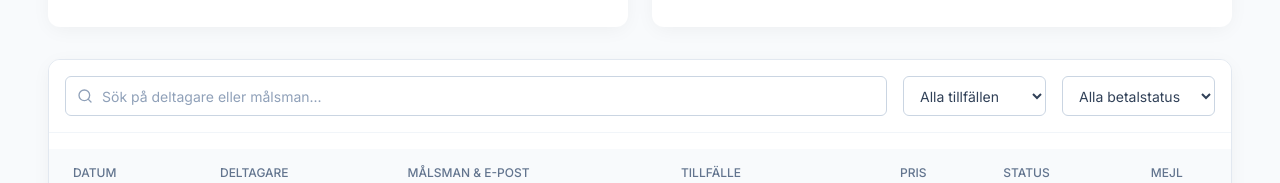
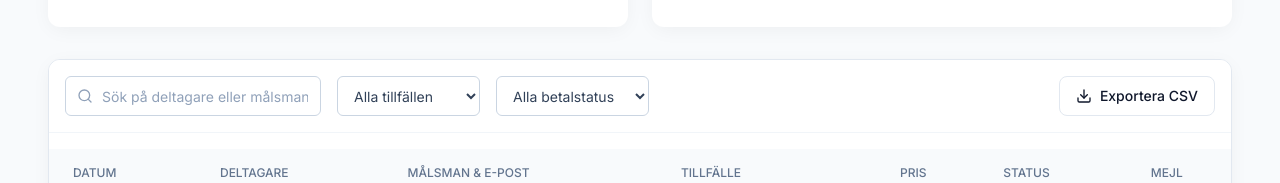
Before and after one commit to tenestom/vvsk, a Next.js app: page /admin in a window 1280 px wide. Shown: the part 221-404 px from the top of the page. Built offline with nearby package versions, Linux system fonts and the light colour scheme; no server answers; the database is empty.

Commit message:
feat: add CSV export functionality for registrations

```diff
--- a/src/components/AdminRegistrationsTable.tsx
+++ b/src/components/AdminRegistrationsTable.tsx
@@ -1,7 +1,7 @@
 "use client"
 
 import { useState } from "react"
-import { Search, CheckCircle2, Circle, MailCheck, Mail } from "lucide-react"
+import { Search, CheckCircle2, Circle, MailCheck, Mail, Download } from "lucide-react"
 import { Input } from "@/components/ui/input"
 import { Button } from "@/components/ui/button"
 import { togglePaymentStatus } from "@/app/actions/admin"
@@ -67,11 +67,66 @@ export function AdminRegistrationsTable({ initialRegistrations }: AdminRegistrat
     return true
   })
 
+  const exportToCSV = () => {
+    const headers = [
+      "Datum",
+      "Deltagare",
+      "Målsman 1",
+      "Telefon 1",
+      "Målsman 2",
+      "Telefon 2",
+      "E-post",
+      "Tillfälle",
+      "Pris (kr)",
+      "Betald",
+    ]
+
+    const escapeCSV = (value: string | number | null | undefined) => {
+      if (value === null || value === undefined) return ""
+      const stringValue = String(value)
+      if (stringValue.includes(",") || stringValue.includes('"') || stringValue.includes("\n")) {
+        return `"${stringValue.replace(/"/g, '""')}"`
+      }
+      return stringValue
+    }
+
+    const rows = filteredRegistrations.map((reg) => [
+      formatDate(reg.created_at),
+      reg.participant_name,
+      reg.guardian1_name,
+      reg.guardian1_phone,
+      reg.guardian2_name || "",
+      reg.guardian2_phone || "",
+      reg.email,
+      sessionLabels[reg.selected_session] || reg.selected_session,
+      reg.total_price,
+      reg.paid ? "Ja" : "Nej",
+    ])
+
+    const csvContent = [
+      headers.map(escapeCSV).join(","),
+      ...rows.map(row => row.map(escapeCSV).join(","))
+    ].join("\n")
+
+    // Add UTF-8 BOM so Excel interprets the Swedish characters correctly
+    const blob = new Blob(["\uFEFF" + csvContent], { type: "text/csv;charset=utf-8;" })
+    const url = URL.createObjectURL(blob)
+
+    const link = document.createElement("a")
+    link.href = url
+    const dateStr = new Date().toISOString().split("T")[0]
+    link.setAttribute("download", `vvsk-anmalningar-${dateStr}.csv`)
+    document.body.appendChild(link)
+    link.click()
+    document.body.removeChild(link)
+  }
+
   return (
     <div className="space-y-4">
-      {/* Filters */}
-      <div className="flex flex-col sm:flex-row gap-4 p-4 bg-white border-b border-slate-100">
-        <div className="relative flex-1">
+      {/* Filters & Export */}
+      <div className="flex flex-col lg:flex-row gap-4 p-4 bg-white border-b border-slate-100 items-start lg:items-center justify-between">
+        <div className="flex flex-col sm:flex-row gap-4 w-full lg:w-auto">
+          <div className="relative flex-1 sm:w-64">
             <Search className="absolute left-3 top-1/2 -translate-y-1/2 w-4 h-4 text-slate-400" />
             <Input
               placeholder="Sök på deltagare eller målsman..."
@@ -99,6 +154,12 @@ export function AdminRegistrationsTable({ initialRegistrations }: AdminRegistrat
             <option value="paid">Endast betalda</option>
             <option value="unpaid">Endast obetalda</option>
           </select>
+        </div>
+
+        <Button onClick={exportToCSV} variant="outline" className="gap-2 w-full lg:w-auto">
+          <Download className="w-4 h-4" />
+          Exportera CSV
+        </Button>
       </div>
 
       {/* Table */}
```
Lines whose indentation alone changed are shown as unchanged.
